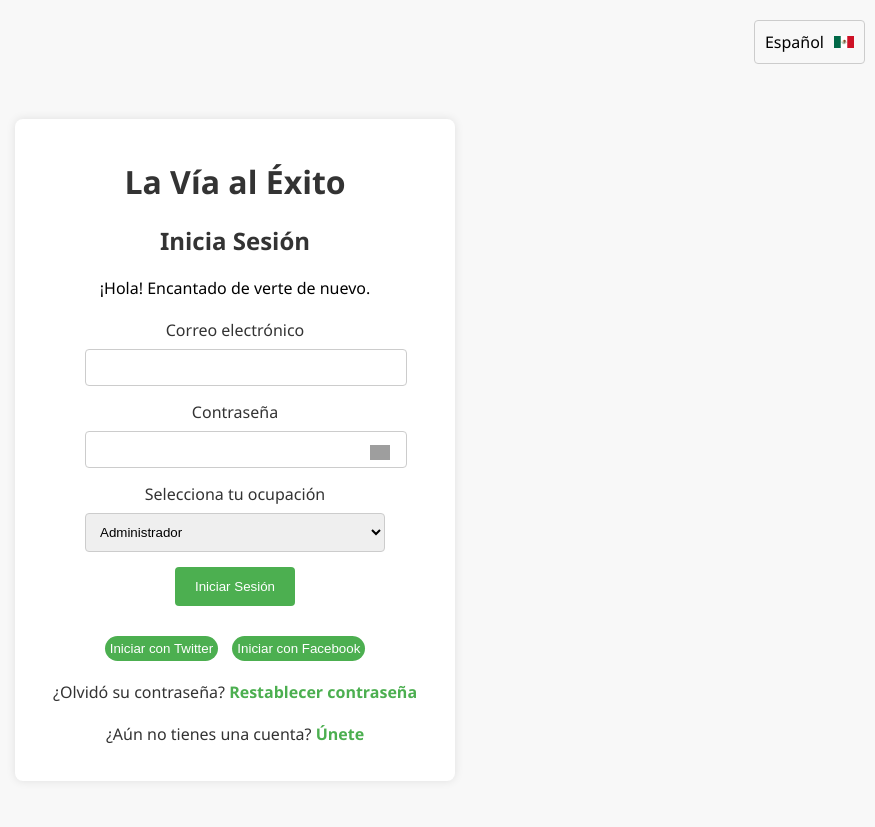
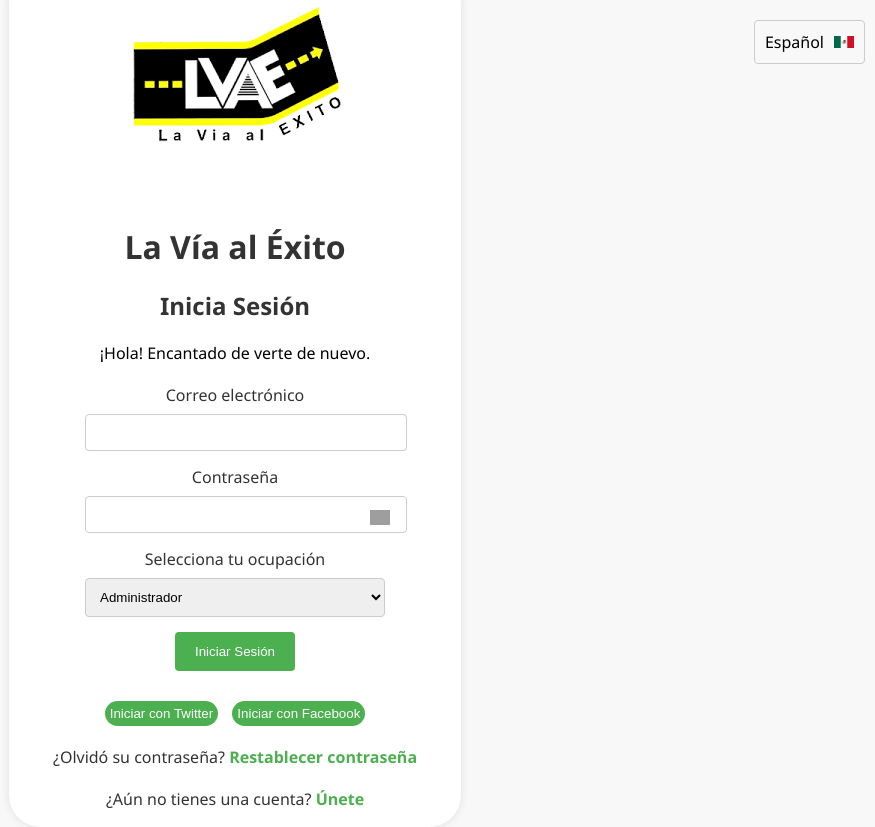
Before and after one commit to ArielitoUV/LVAE, a Django app: page /iniciosesion/ in a window 1280 px wide. Shown: the whole page, without its empty margins (405-1280 px from the left). Before the commit the page ends 743 px from the top, so only its background shows below. Run offline with Django 4.2, Linux system fonts and the light colour scheme; grey boxes are pictures that could not be loaded.

Commit message:
inicio de sesion casi completado

```diff
--- a/LVAE/core/static/css/styles-iniciosesion.css
+++ b/LVAE/core/static/css/styles-iniciosesion.css
@@ -10,14 +10,16 @@ body {
 
 .login-container {
     background-color: white;
-    padding: 20px;
-    border-radius: 8px;
+    padding: 1px;
+    border-radius: 32px;
     box-shadow: 0 0 10px rgba(0, 0, 0, 0.1);
     text-align: center;
-    max-width: 400px;
-    width: 100%;
+    max-width: 450px;
+    width: 125%;
     box-sizing: border-boxs;
-    margin-top: 100px;
+    margin-top: 120px;
+    margin-bottom: 120px;
+
 }
 
 .icon {
--- a/LVAE/core/templates/core/iniciosesion.html
+++ b/LVAE/core/templates/core/iniciosesion.html
@@ -8,6 +8,7 @@
 </head>
 <body>
     <div class="login-container">
+        <img src="/LVAE/core/static/assets/img/logo.png" alt="Imagen de La Vía al Éxito" class="top-image">
         <div class="icon">
         </div>
         <h1>La Vía al Éxito</h1>
@@ -49,6 +50,8 @@
             ¿Aún no tienes una cuenta? <a href="/LVAE/core/templates/core/registroap.html">Únete</a>
         </p>
     </div>
+
+
 
     <!-- Contenedor de idioma y las img -->
     <div class="idioma-container">
```
